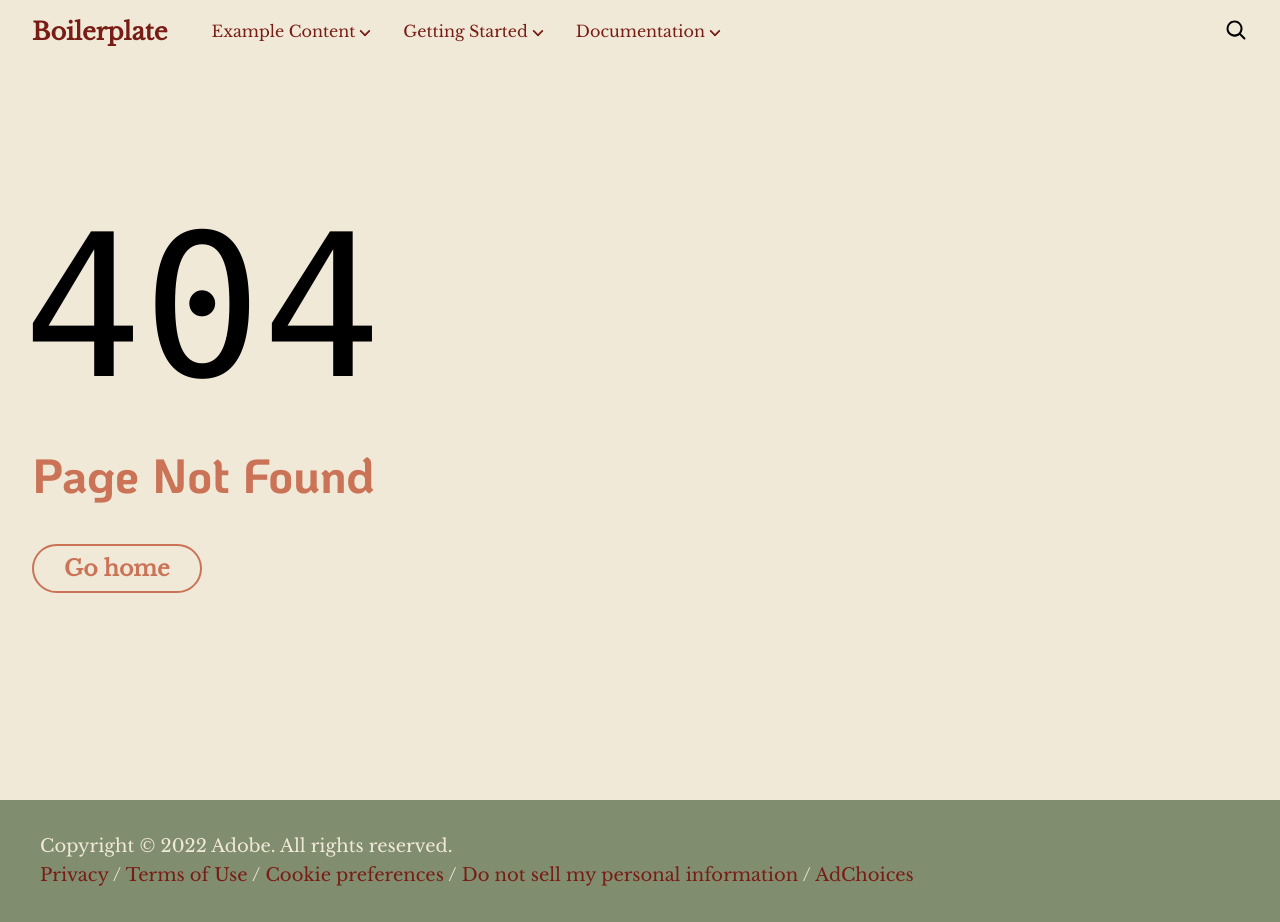
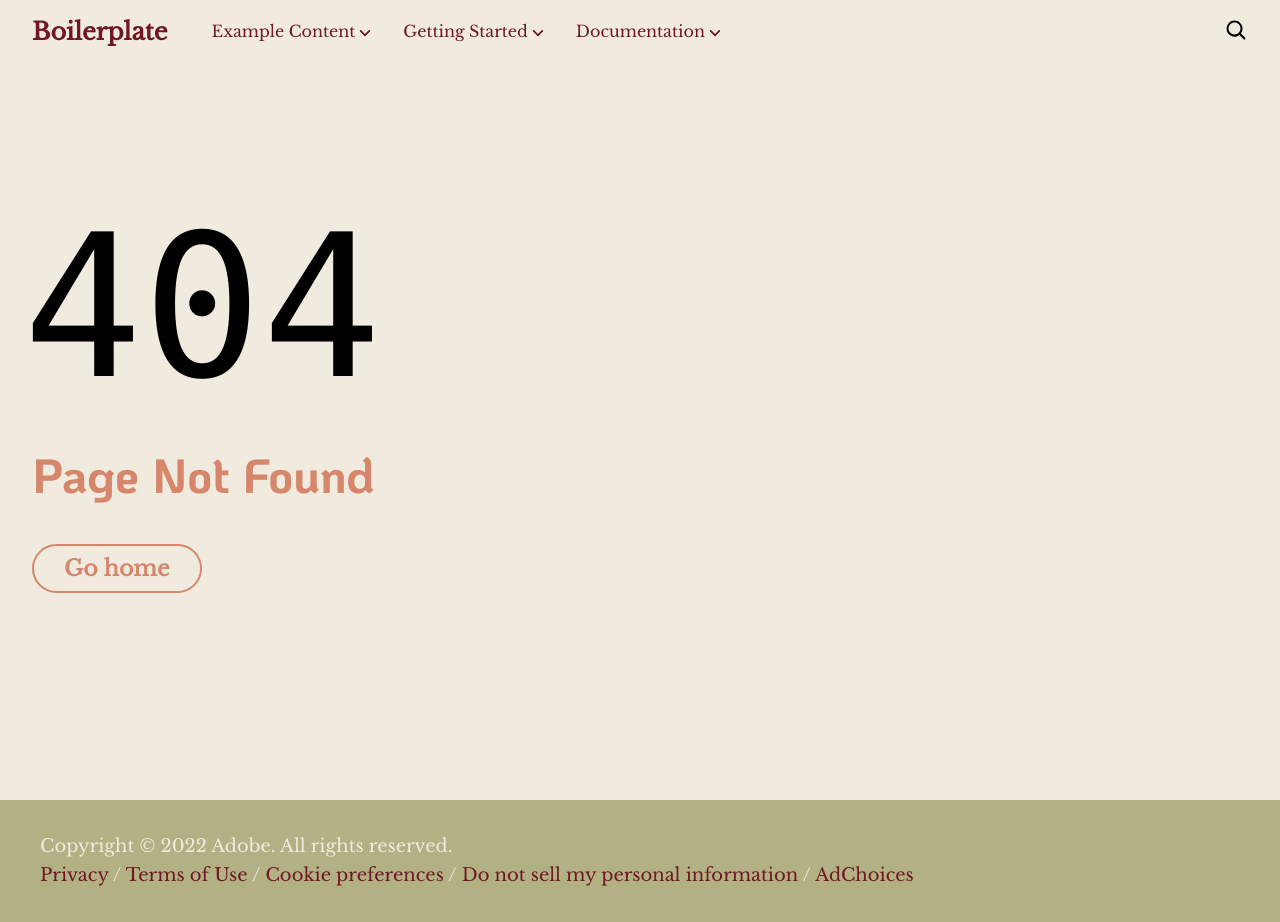
Before and after one commit to davidnuescheler/dryvalley, a website with bundled scripts: page 404.html in a window 1280 px wide. Built offline with nearby package versions, Linux system fonts and the light colour scheme; files whose address does not match are found by name.

Commit message:
chore: colors

```diff
--- a/scripts/scripts.js
+++ b/scripts/scripts.js
@@ -99,7 +99,7 @@ async function loadLazy(doc) {
   loadFooter(doc.querySelector('footer'));
 
   loadCSS(`${window.hlx.codeBasePath}/styles/lazy-styles.css`);
-  addFavIcon(`${window.hlx.codeBasePath}/styles/favicon.svg`);
+  addFavIcon(`${window.hlx.codeBasePath}/icons/framed-flower.svg`);
   sampleRUM('lazy');
   sampleRUM.observe(main.querySelectorAll('div[data-block-name]'));
   sampleRUM.observe(main.querySelectorAll('picture > img'));
--- a/styles/styles.css
+++ b/styles/styles.css
@@ -12,14 +12,21 @@
 
  :root {
   /* colors */
-  --link-color: #781D15;
-  --link-hover-color: #136ff6;
-  --background-color: #F1E9D8;
-  --overlay-background-color: #808D6E;
-  --highlight-background-color: #DEC39F;
+  --color-sangria: #701723;
+  --color-sandstone: #d5866b;
+  --color-sunrise: #d7a897;
+  --color-sage: #b2b184;
+  --color-stucco: #f1ebdf;
+  --color-moonglow: #e5cbb5;
+
+  --link-color: var(--color-sangria);
+  --link-hover-color: var(--color-sangria);
+  --background-color: var(--color-stucco);
+  --overlay-background-color: var(--color-sage);
+  --highlight-background-color: var(--color-sunrise);
   --nav-background-color: var(--background-color);
-  --nav-text-color: #781D15;
-  --text-color: #CA7357;
+  --nav-text-color: var(--color-sangria);
+  --text-color: var(--color-sandstone);
   --footer-text-color: var(--background-color);
 
   /* fonts */
```
